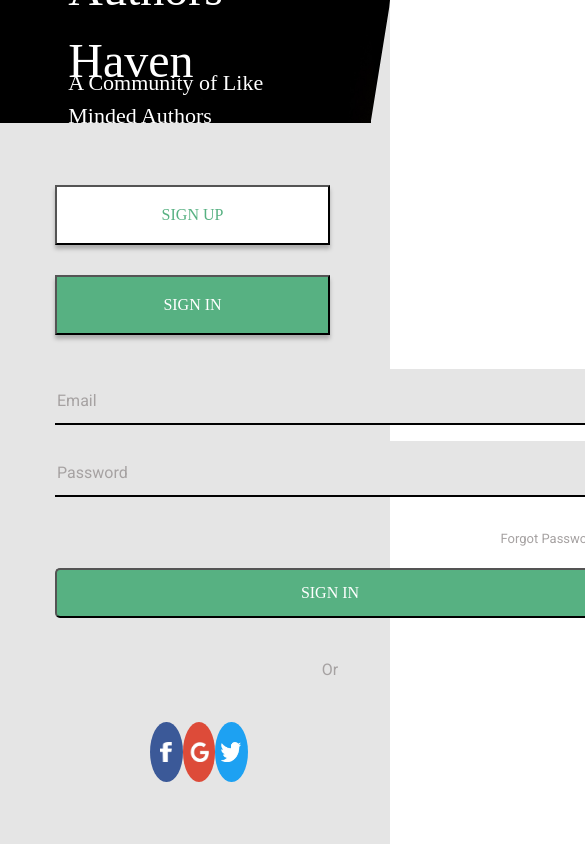
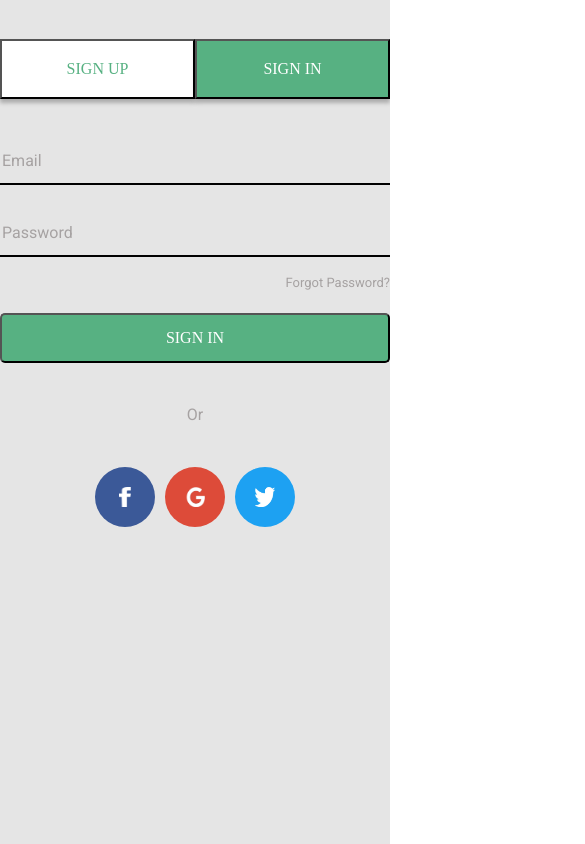
Before and after one commit to andela/goodfellas-ah-frontend, a React (Create React App) app: page /auth in a window 390 px wide. Shown: the whole page, 585 px wide, since content can reach past the window. Built offline with nearby package versions, Linux system fonts and the light colour scheme; a web font is replaced by a local one.

Commit message:
feat(styles): ensure that the Auth view is responsive
[Delivers #160618062]

```diff
--- a/src/containers/SigninForm.js
+++ b/src/containers/SigninForm.js
@@ -29,12 +29,11 @@ class Signin extends Component {
     const { email, password, validationError } = this.state;
     const { errorMessage } = this.props;
     return (
-      <div>
       <form
         className="auth-form"
         onSubmit={this.handleSubmit}
       >
-          <fieldset className="form-group">
+        <fieldset>
           <div className="form-group">
             <label className="sr-only" htmlFor="useremail">User email</label>
             <input
@@ -58,11 +57,14 @@ class Signin extends Component {
             <div className="error">{validationError.password}</div>
           </div>
         </fieldset>
+        <div>
           <div className="auth-change-password">Forgot Password?</div>
+        </div>
         <div className="error">{errorMessage}</div>
+        <div>
           <button className="auth-submit-button" type="submit">SIGN IN</button>
+        </div>
       </form>
-      </div>
     );
   }
 }
--- a/src/containers/SignupForm.js
+++ b/src/containers/SignupForm.js
@@ -3,7 +3,7 @@ import React from 'react';
 const SignupForm = () => (
   <div>
     <form className="auth-form">
-      <fieldset className="form-group">
+      <fieldset>
         <div className="form-group">
           <label className="sr-only" htmlFor="firstname">First name</label>
           <input
@@ -45,7 +45,9 @@ const SignupForm = () => (
           />
         </div>
       </fieldset>
-      <button className="auth-submit-button" type="submit">SIGN UP</button>
+      <div>
+        <button className="auth-submit-button" type="submit">SIGN UP</button>
+      </div>
     </form>
   </div>
 );
--- a/src/styles/components/auth.scss
+++ b/src/styles/components/auth.scss
@@ -1,19 +1,34 @@
 .auth {
-  background-color: #e5e5e5;
-  height: 100vh;
-  width: 100vw;
+  display: flex;
+  min-height: 100vh;
 
   .auth-image-divide {
       clip-path: polygon(96% 6%, 100% 0, 100% 100%, 0% 100%);
       width: 5vw;
       margin-left: -5vw;
       background-color: #e5e5e5;
+      border: 0px solid transparent;
     }
 
   .auth-image {
-    background-image: url("../assets/authImage.jpg");
-    background-size: cover;
-    border-color: transparent;
+    flex: 1;
+    background-color: black;
+    position: relative;
+    border: 0px solid transparent;
+
+    .auth-title {
+      position: absolute;
+        top: 20%;
+        left: 45%;
+        transform: translate(-50%, -50%);
+    }
+
+    .auth-tagline {
+        position: absolute;
+        top: 80%;
+        left: 45%;
+        transform: translate(-50%, -50%);
+    }
   }
 
   .auth-image > div:first-child {
@@ -28,23 +43,9 @@
       color: #ffffff;
     }
 
-	.auth-title {
-    position: absolute;
-    top: 20%;
-    left: 45%;
-    transform: translate(-50%, -50%);
-	}
-
-	.auth-tagline {
-    position: absolute;
-    top: 80%;
-    left: 45%;
-    transform: translate(-50%, -50%);
-	}
-
   .auth-form-wrapper {
-    margin: auto;
-    margin-left: 40px;
+    flex: 1;
+    background-color: #e5e5e5;
 
     button {
         font-family: "Antic";
@@ -52,6 +53,10 @@
           outline: none;
         }
       }
+
+    .auth-toggle-wrapper {
+    display: flex;
+    justify-content: center;
 
     .auth-button-toggle {
         width: 275px;
@@ -66,12 +71,22 @@
           background-color: #57b182;
           color: #ffffff;
         }
+    }
 
-    .auth-form {
-      margin-top: 1%;
+    .form-group, .auth-form > div{
+      display: flex;
+      justify-content: center;
+    }
+
+    .form-group {
+      flex-wrap: wrap;
+    }
+
+    .form-group input, .auth-submit-button {
+      width: 550px;
+    }
 
     input {
-        width: 550px;
         border: none;
         border-bottom: solid 2px #000000;
         background-color: #e5e5e5;
@@ -91,10 +106,10 @@
       }
 
       .auth-change-password {
+        width: 550px;
         font-size: 13px;
-        width: 550px;
+        text-align: right;
         color: #a6a2a2;
-        text-align: right;
       }
 
       .auth-submit-button {
@@ -107,18 +122,26 @@
       }
   }
 
+  .auth-form-wrapper > div {
+    display: flex;
+    justify-content: center;
+    flex-direction: column;
+    height: 100%;
+  }
+
   .auth-form-or {
       text-align: center;
       color: #a6a2a2;
-      width: 550px;
       padding: 40px 0;
     }
 
+    .auth-icon-wrapper {
+      padding: 0 10%;
+
       .auth-social-icons {
         display: flex;
-      justify-content: space-between;
-      width: 25vw;
-      margin: 0 95px;
+        justify-content: space-around;
+        margin: 0 90px;
 
         .auth-social-button {
           width: 60px;
@@ -133,24 +156,64 @@
             margin: auto;
           }
         }
-    }
 
-    .auth-social-icons > div:nth-of-type(1) {
+        .auth-social-button:nth-of-type(1) {
           img {
             width: 12px;
           }
         }
 
-    .auth-social-icons > div:nth-of-type(2) {
+        .auth-social-button:nth-of-type(2) {
           background-color: #dd4b39;
         }
 
-    .auth-social-icons > div:nth-of-type(3) {
+        .auth-social-button:nth-of-type(3) {
           background-color: #1da1f2;
+        }
       }
     }
 
     .error {
       color: #ff0000;
+      flex-basis: 550px;
     }
 }
+
+@media only screen and (min-width:1025px) {
+  .auth-image {
+    background-image: url("../assets/authImage.jpg");
+    background-size: cover;
+  }
+}
+
+@media only screen and (max-width:1024px) {
+  .auth {
+    flex-direction: column;
+
+    .auth-image {
+      background-image: url("../assets/authImage-medium.jpg");
+      background-size: cover;
+      height: 40vh;
+
+      .auth-title, .auth-tagline {
+          left: 50%;
+      }
+    }
+  }
+
+  .auth-form-wrapper > div {
+    padding-top: 10%;
+  }
+}
+
+@media only screen and (max-width:600px) {
+  .auth {
+    .auth-image {
+      display: none;
+    }
+
+    .auth-icon-wrapper {
+      padding: 0;
+    }
+  }
+}
--- a/src/views/Auth.js
+++ b/src/views/Auth.js
@@ -24,15 +24,16 @@ class Auth extends Component {
     const activeSignup = (active === 'signup' ? 'auth-button-active' : null);
 
     return (
-      <div className="container-fluid">
-        <div className="row auth">
-          <section className="col auth-image">
+      <div className="auth">
+        <section className="auth-image">
           <div className="auth-title">Authors Haven</div>
           <div className="auth-tagline">A Community of Like Minded Authors</div>
         </section>
         <div className="auth-image-divide" />
 
-          <section className="col auth-form-wrapper">
+        <section className="auth-form-wrapper">
+          <div>
+            <div className="auth-toggle-wrapper">
               <button
                 type="button"
                 className={`auth-button-toggle ${activeSignup}`}
@@ -47,8 +48,10 @@ class Auth extends Component {
               >
                 SIGN IN
               </button>
+            </div>
             {this.renderAuthForm(active)}
             <div className="auth-form-or">Or</div>
+            <div className="auth-icon-wrapper">
               <div className="auth-social-icons">
                 <div className="auth-social-button">
                   <img src={facebook} alt="facebook signup" />
@@ -60,8 +63,9 @@ class Auth extends Component {
                   <img src={twitter} alt="twitter signup" />
                 </div>
               </div>
+            </div>
+          </div>
         </section>
-        </div>
       </div>
     );
   }
```
Also changed, not shown: src/assets/authImage-medium.jpg (added), 1 other file (tests, documents, lock files or other folders). Lines whose indentation alone changed are shown as unchanged.
